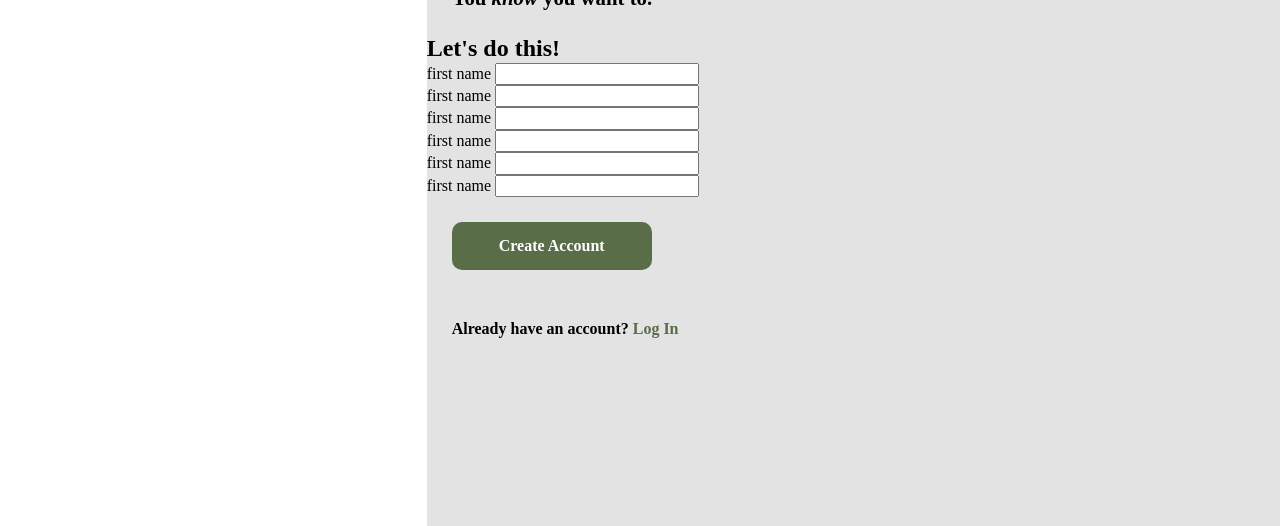
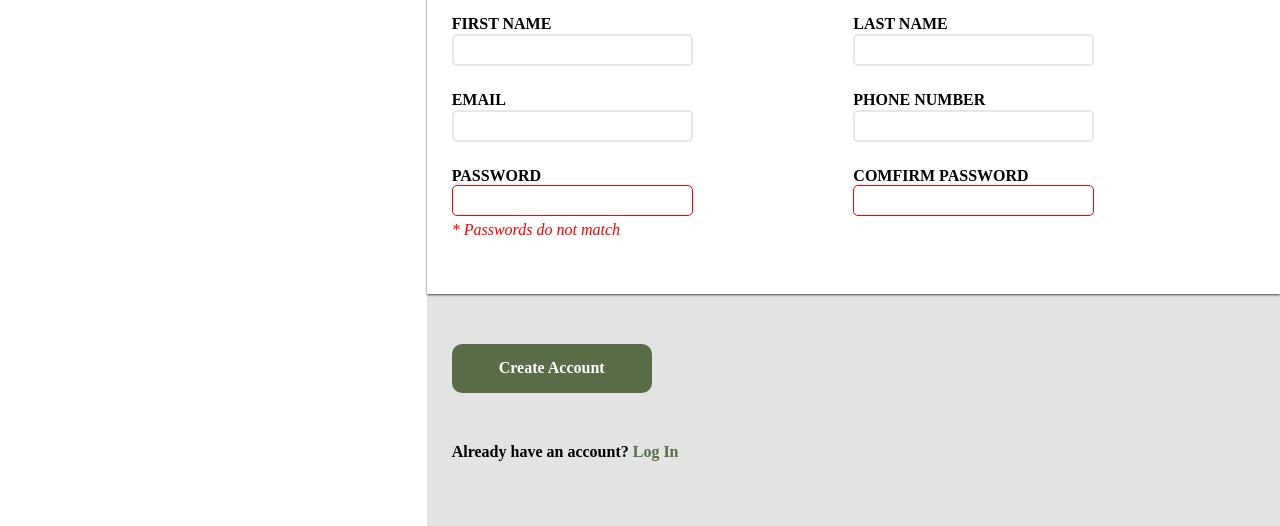
Before and after one commit to Christroa/sign-up-project, a plain HTML site: page index.html in a window 1280 px wide. Shown: the part 274-800 px from the top of the page. Drawn offline with nearby package versions, Linux system fonts and the light colour scheme.

Commit message:
Modified The HTML

```diff
--- a/index.html
+++ b/index.html
@@ -21,31 +21,40 @@
                 <p>This is not a real online service! You know you need something like this in your life to help you realize your deepest dreams. Sign up <i>now</i> to get started.</p>
                 <p>You <i>know</i> you want to.</p>
             </div>
+            <div class="forms">
+                <h2>Let's do this!</h2>
                 <div class="inputs">
-                <h2>Let's do this!</h2>
+                    <div class="row">
                         <div>
                             <label for="fname">first name</label>
                             <input type="text">
                         </div>
                         <div>
-                    <label for="fname">first name</label>
+                            <label for="fname">Last name</label>
                             <input type="text">
                         </div>
+                    </div>
+                    <div class="row">
                         <div>
-                    <label for="fname">first name</label>
+                            <label for="fname">email</label>
+                            <input type="email">
+                        </div>
+                        <div>
+                            <label for="fname">Phone number</label>
                             <input type="text">
                         </div>
+                    </div>
+                    <div class="row">
                         <div>
-                    <label for="fname">first name</label>
-                    <input type="text">
+                            <label for="fname">password</label>
+                            <input type="password" required>
+                            <i>* Passwords do not match</i>
                         </div>
                         <div>
-                    <label for="fname">first name</label>
-                    <input type="text">
+                            <label for="fname">comfirm password</label>
+                            <input type="password" required>
                         </div>
-                <div>
-                    <label for="fname">first name</label>
-                    <input type="text">
+                    </div>
                 </div>
             </div>
             <button type="submit">Create Account</button>
```
Lines whose indentation alone changed are shown as unchanged.
